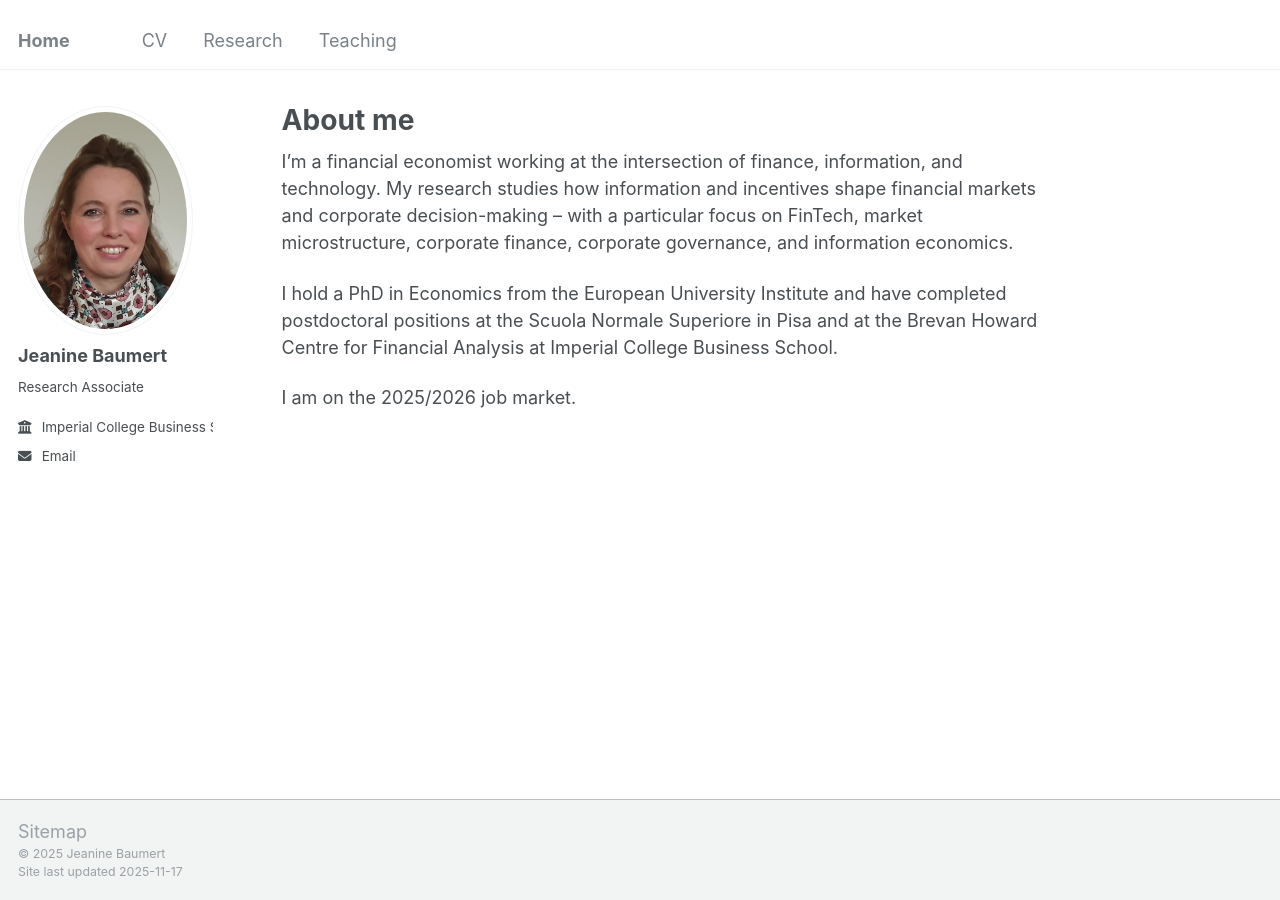
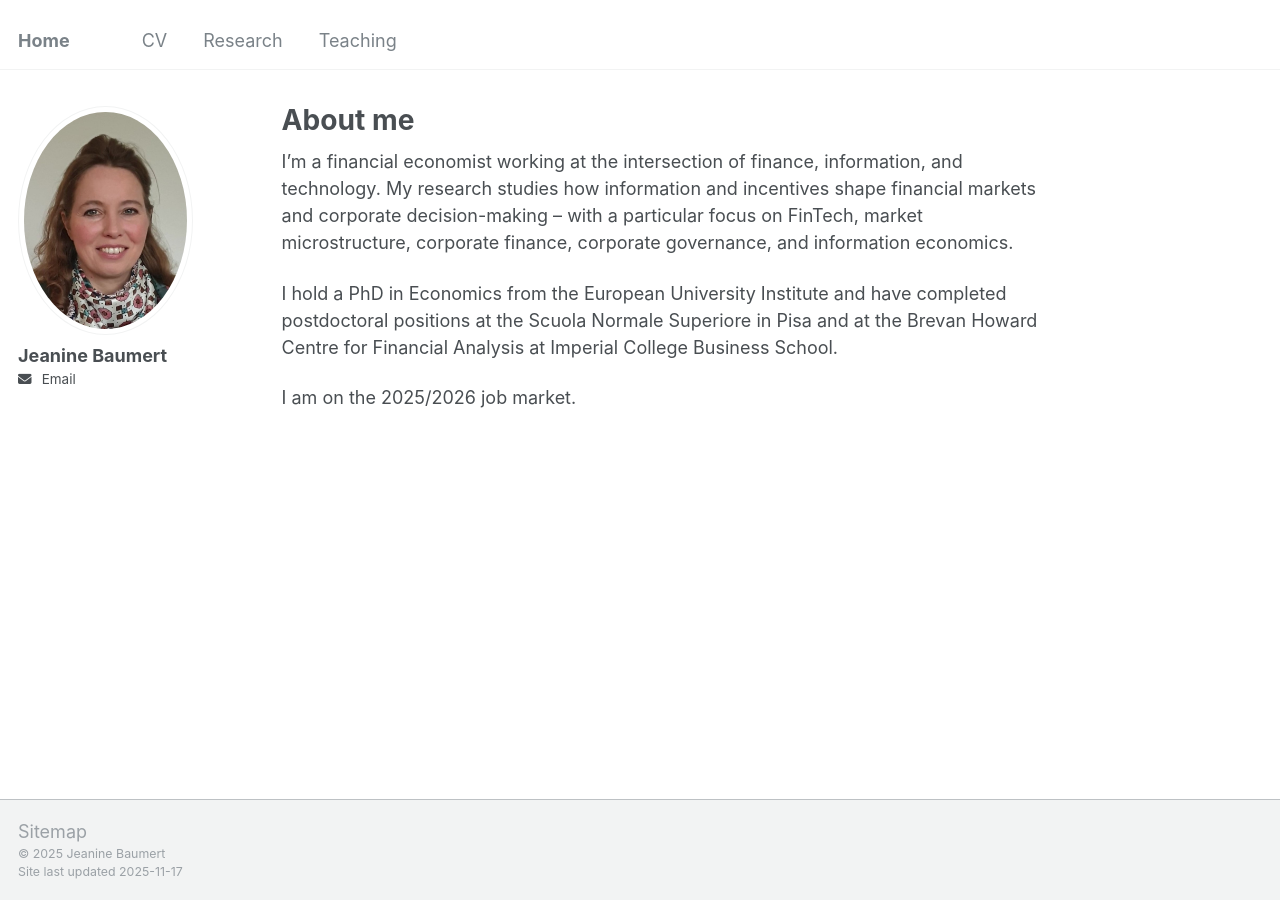
Before and after one commit to jeaninebaumert/jeaninebaumert.github.io, a Jekyll site: the page built from _pages/about.md, in a window 1280 px wide. Built offline with Jekyll 4.4.1, drawn with Linux system fonts in a browser that asks for light colours.

Commit message:
Update _config.yml

```diff
--- a/_config.yml
+++ b/_config.yml
@@ -24,9 +24,9 @@ author:
   avatar           : "photo_cr.jpg"
   name             : "Jeanine Baumert"
   pronouns         : # example: "she/her"
-  bio              : "Research Associate"
+  bio              :
   location         :
-  employer         : "Imperial College Business School"
+  employer         :
   uri              : # URL
   email            : "jbaumert25@gmail.com"
 
```
